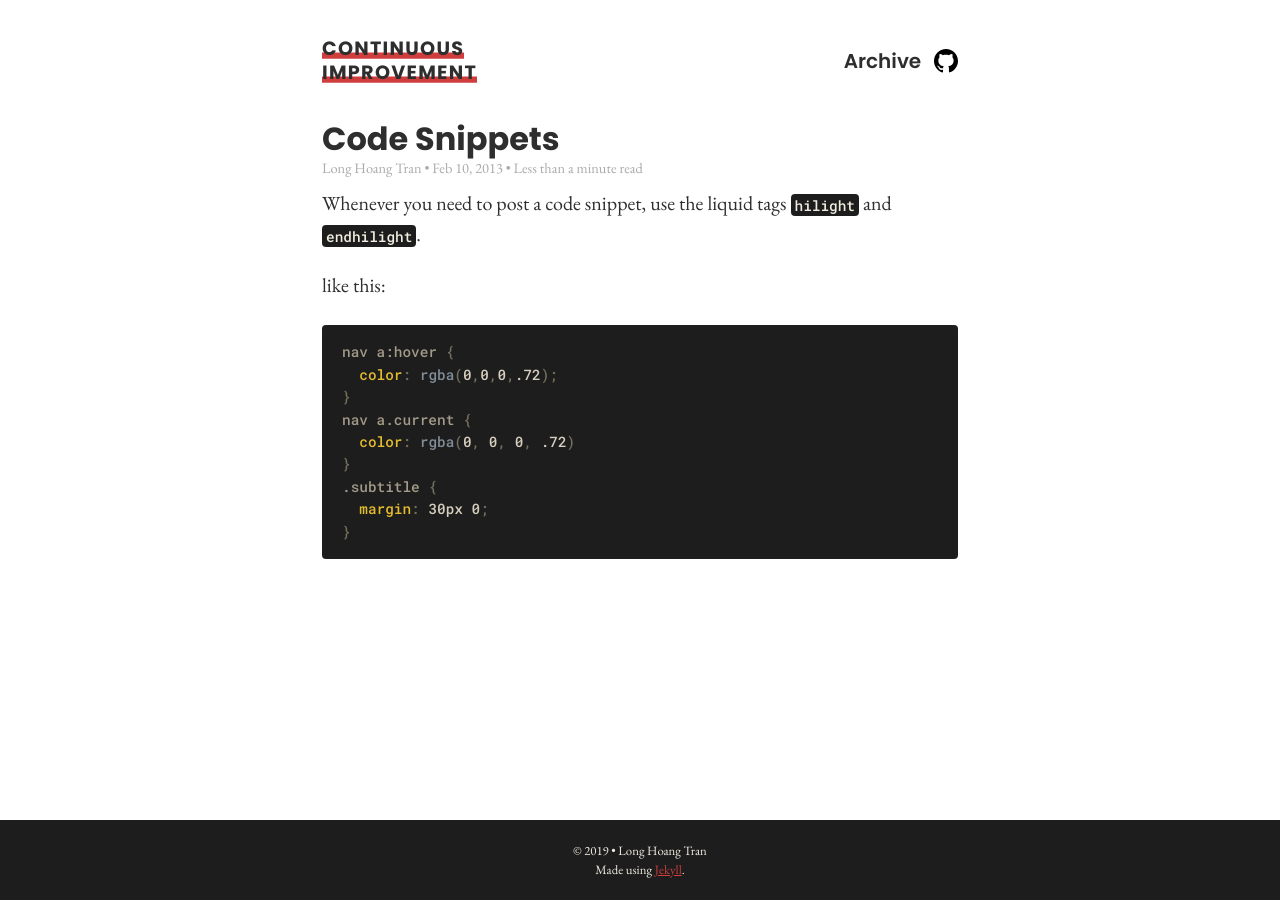
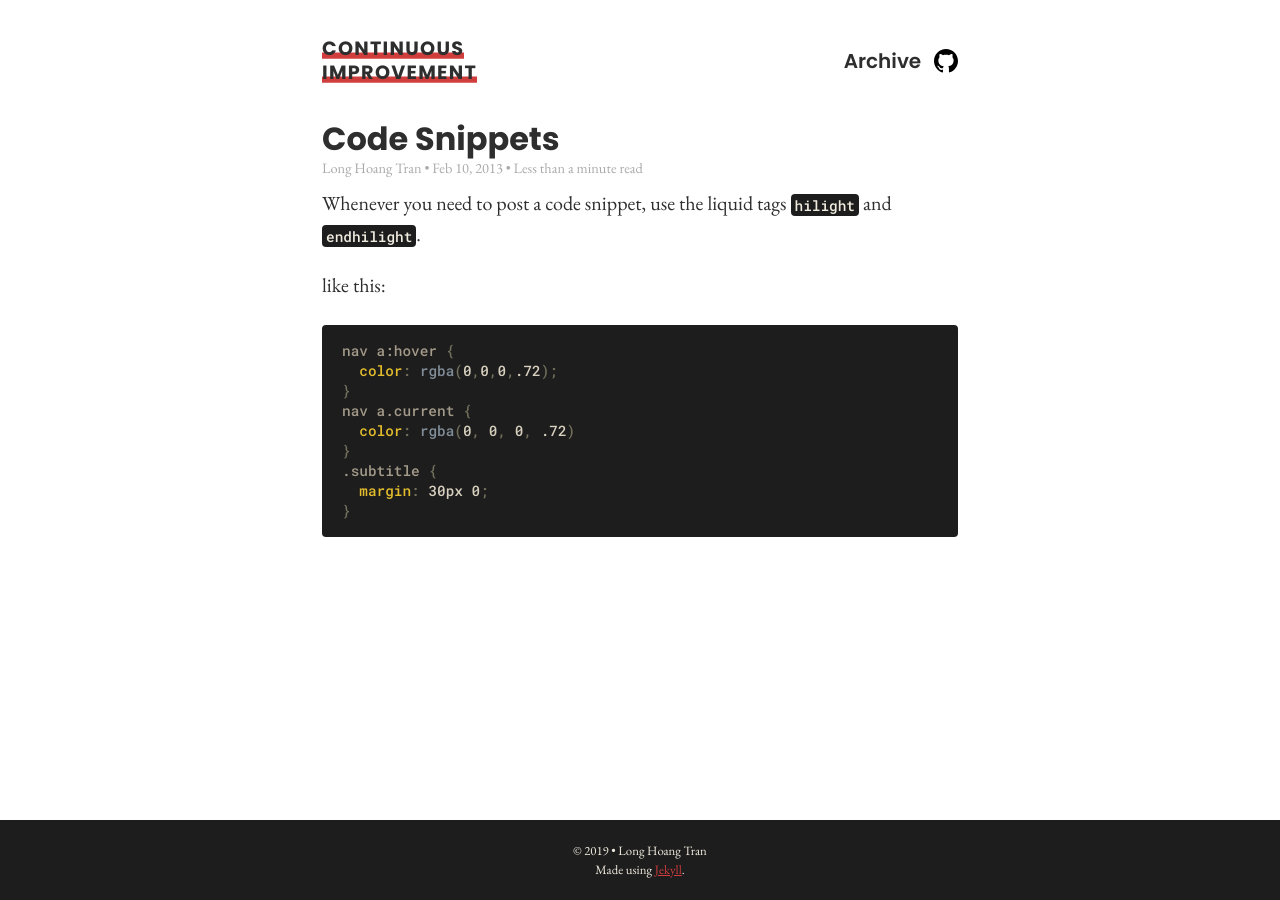
Before and after one commit to tranhl/tranhl.github.io, a Jekyll site: the page built from _posts/2013-02-10-code-snippets.md, in a window 1280 px wide. Built offline with Jekyll 4.4.1, drawn with Linux system fonts in a browser that asks for light colours.

```diff
--- a/_sass/_defaults.scss
+++ b/_sass/_defaults.scss
@@ -80,7 +80,7 @@
 code[class*="language-"] {
   position: relative;
   display: inline-block;
-  line-height: 1.4rem;
+  line-height: 1.25rem;
   min-width: 100%;
 }
 
```
